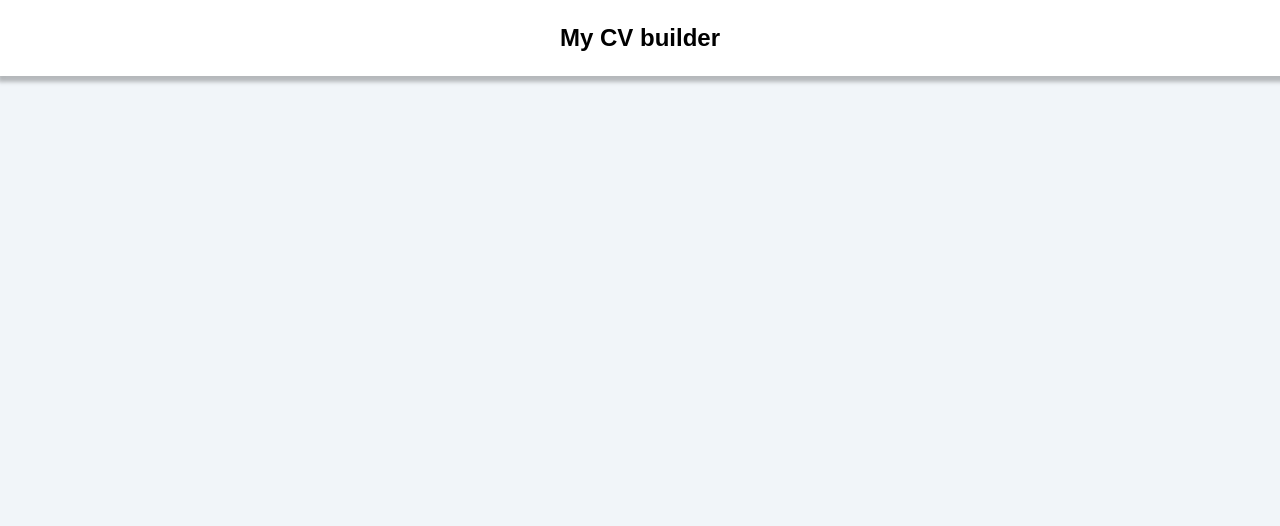
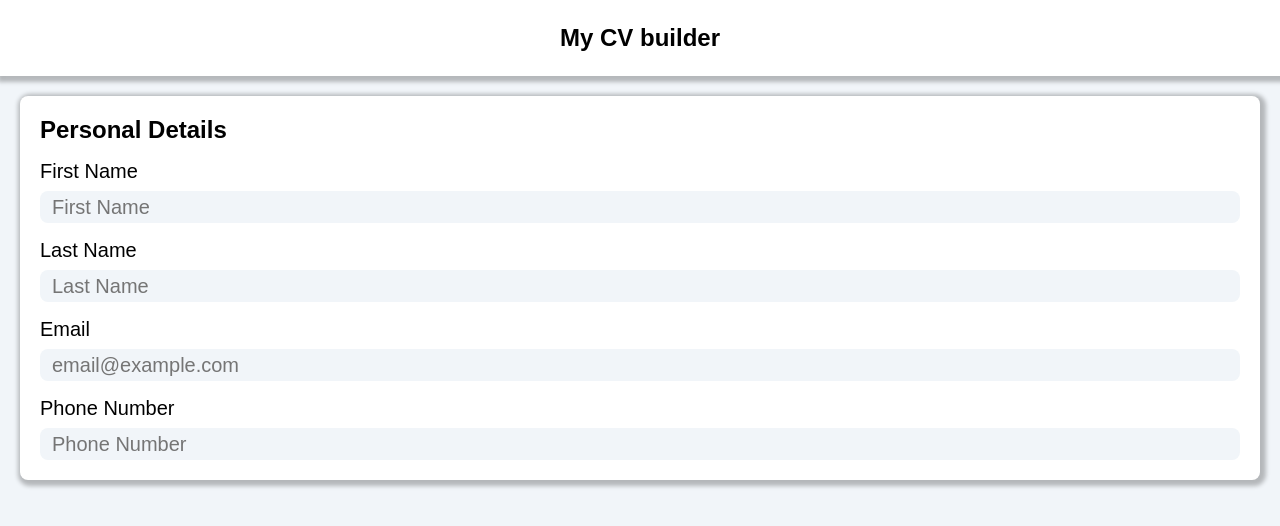
Before and after one commit to Medido1/The-OdinProject-CV-Application, a React (Vite) app: page / in a window 1280 px wide. Shown: the top 526 px of the page. Built offline with nearby package versions, Linux system fonts and the light colour scheme.

Commit message:
Create personalDetails component
  a form form submitting personal details added to the main component
  and it includes the input groupe component

```diff
--- a/src/App.jsx
+++ b/src/App.jsx
@@ -1,10 +1,12 @@
 import React from "react";
 import Header from "./components/Header";
+import Main from "./components/Main";
 
 export default function App() {
   return (
     <>
       <Header />
+      <Main />
     </>
   )
 }
--- /dev/null
+++ b/src/components/InputGrp.jsx
@@ -0,0 +1,14 @@
+import React from "react";
+import '../styles/inputGrp.css';
+
+export default function InputGrp({id, labeltext, type, placeholder, value, onChange}) {
+  return (
+    <div className="input_grp">
+      <label htmlFor={id}>{labeltext}</label>
+      <input type={type} id={id}
+      placeholder={placeholder} value={value}
+      onChange={onChange}
+      />
+    </div>
+  )
+}
--- /dev/null
+++ b/src/components/Main.jsx
@@ -0,0 +1,11 @@
+import React from "react";
+import PersonalInput from "./PersonalInput";
+import '../styles/main.css';
+
+export default function Main() {
+  return (
+    <main className="main">
+      <PersonalInput />
+    </main>
+  )
+}
--- /dev/null
+++ b/src/components/PersonalInput.jsx
@@ -0,0 +1,51 @@
+import React, { useState } from "react";
+import InputGrp from "./InputGrp";
+import '../styles/personalDetails.css'
+
+export default function PersonalInput() {
+  const [firstName, setFirstName] = useState("");
+  const [lastName, setLastName] = useState("");
+  const [email, setEmail] = useState("");
+  const [phoneNumber, setPhoneNumber] = useState("");
+
+  function handleFirstNameChange(e) {
+    setFirstName(e.target.value);
+  }
+
+  function handleLastNameChange(e) {
+    setLastName(e.target.value);
+  }
+
+  function handleEmailChange(e) {
+    setEmail(e.target.value);
+  }
+
+  function handlePhoneNumberChange(e) {
+    setPhoneNumber(e.target.value);
+  }
+  return (
+    <form action="" className="personal_form">
+      <h2>Personal Details</h2>
+      <InputGrp
+      id="FirstName" labeltext="First Name"
+      type="text"  placeholder="First Name"
+      value={firstName} onChange={(e) => handleFirstNameChange(e)}
+      />
+      <InputGrp
+      id="LastName" labeltext="Last Name"
+      type="text" placeholder="Last Name"
+      value={lastName} onChange={(e) => handleLastNameChange(e)}
+      />
+      <InputGrp
+      id="email" labeltext="Email"
+      type="email" placeholder="email@example.com"
+      value={email} onChange={(e) => handleEmailChange(e)}
+      />
+      <InputGrp
+      id="phoneNumber" labeltext="Phone Number"
+      type="number" placeholder="Phone Number"
+      value={phoneNumber} onChange={(e) => handlePhoneNumberChange(e)}
+      />
+    </form>
+  )
+}
--- /dev/null
+++ b/src/styles/inputGrp.css
@@ -0,0 +1,20 @@
+.input_grp {
+  display: flex;
+  flex-direction: column;
+  gap: .5rem;
+  font-size: 1.25rem;
+}
+
+.input_grp input {
+  height: 2rem;
+  padding: .75rem;
+  font-size: inherit;
+  border-radius: .5rem;
+  outline: none;
+  border: 0;
+  background-color: #f1f5f9;
+}
+
+.input_grp input:focus {
+  border: 1px solid #67e8f9;
+}
--- /dev/null
+++ b/src/styles/main.css
@@ -0,0 +1,6 @@
+.main {
+  padding: 1.25rem;
+  display: flex;
+  flex-direction: column;
+  gap: 1.25rem;
+}
--- /dev/null
+++ b/src/styles/personalDetails.css
@@ -0,0 +1,9 @@
+.personal_form {
+  background-color: #fff;
+  padding: 1.25rem;
+  display: flex;
+  flex-direction: column;
+  gap: 1rem;
+  border-radius: .5rem;
+  box-shadow: 2px 2px 4px 4px rgba(0, 0, 0, 0.25);
+}
```
